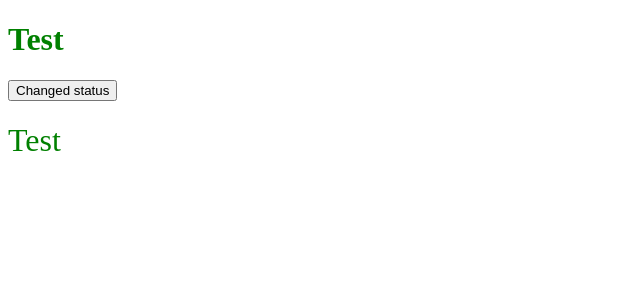
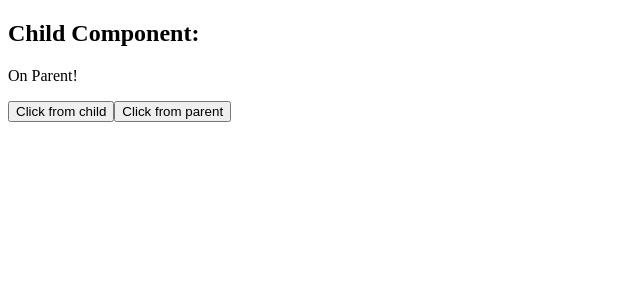
Before and after one commit to nandahadymulya/vue3-basic, a Vue app: page / in a window 1280 px wide. Shown: the top 300 px of the page, without its empty margins (0-640 px from the left). Built offline with nearby package versions, Linux system fonts and the light colour scheme.

Commit message:
feat: child method using at parent + parsing value

```diff
--- a/src/App.vue
+++ b/src/App.vue
@@ -1,33 +1,29 @@
 <script>
-// This starter template is using Vue 3 <script setup> SFCs
-// Check out https://vuejs.org/api/sfc-script-setup.html#script-setup
+import ChildComponent from "./components/ChildComponent.vue";
 
 export default {
+  components: {
+    ChildComponent,
+  },
   data() {
     return {
-      message: "Test",
-      status: true,
-      boldClass: "bold",
-      greenClass: "successed",
+      message: "On Parent!",
+      value: "Message from Parent!",
     };
+  },
+  methods: {
+    changeMessage(value) {
+      this.message = value;
+    },
+    clickThis(value) {
+      this.$refs.childComponent.changeMessage(value);
+    },
   },
 };
 </script>
 
 <template>
-  <h1 :class="status ? 'successed' : 'failded'">{{ message }}</h1>
-  <button @click="status = !status">Changed status</button>
-  <h1 :class="[boldClass, greenClass]">{{ message }}</h1>
+  <ChildComponent ref="childComponent" @child-event="changeMessage" :message="message" />
+
+  <button @click="clickThis(value)">Click from parent</button>
 </template>
-
-<style scoped>
-.successed {
-  color: green;
-}
-.failded {
-  color: red;
-}
-.bold {
-  font-weight: 100;
-}
-</style>
--- a/src/components/ChildComponent.vue
+++ b/src/components/ChildComponent.vue
@@ -1,10 +1,21 @@
 <script>
 export default {
   // props: ["message"],
+  data() {
+    return {
+      value: "Message from Child!",
+    };
+  },
+  emits: ["child-event"],
   props: {
     message: {
       type: String,
       required: true,
+    },
+  },
+  methods: {
+    changeMessage(value) {
+      this.$emit("child-event", value);
     },
   },
 };
@@ -12,4 +23,5 @@ export default {
 <template>
   <h2>Child Component:</h2>
   <p>{{ message }}</p>
+  <button @click="changeMessage(value)">Click from child</button>
 </template>
```
